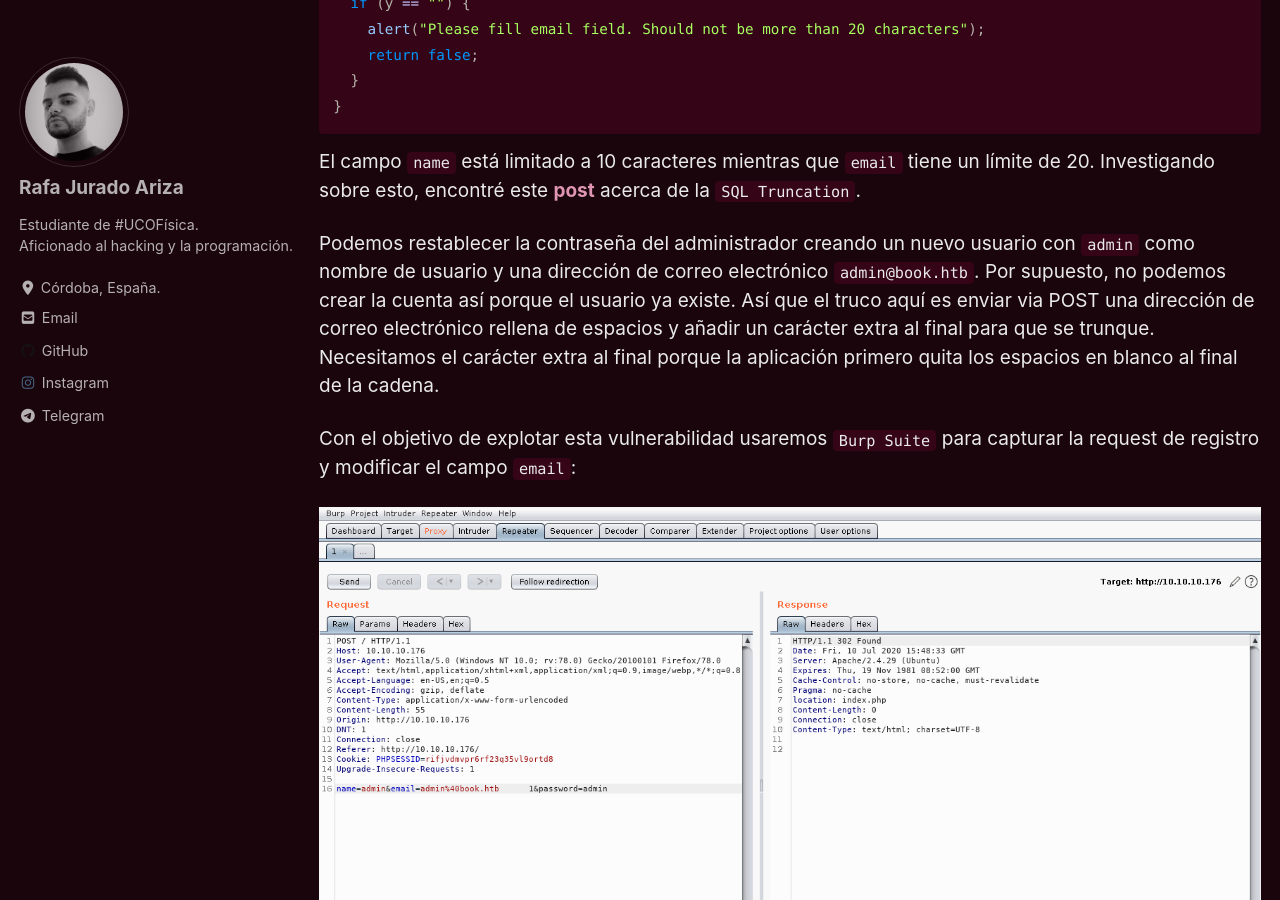
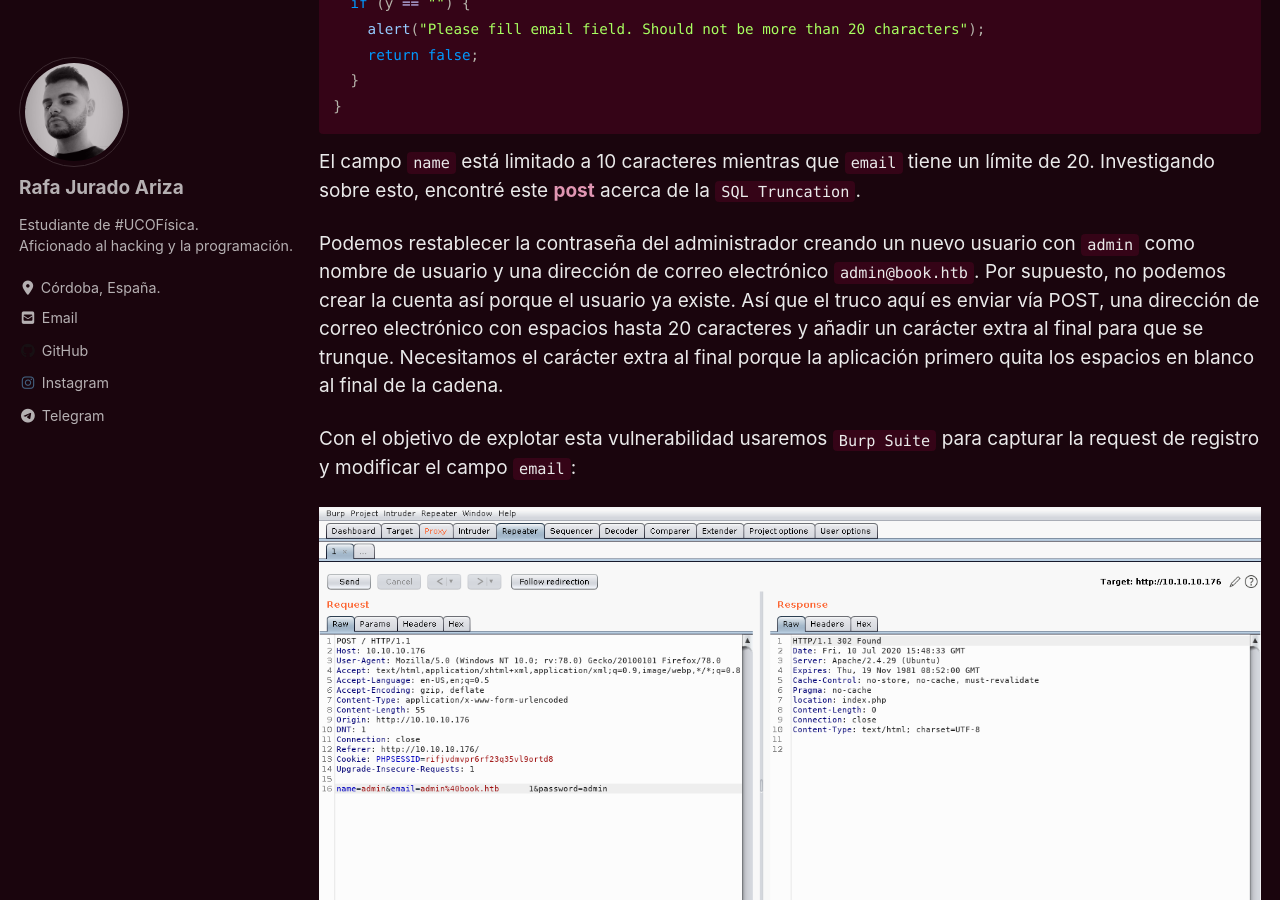
Before and after one commit to rafaariza/rafaariza, a Jekyll site: the page built from _posts/2020-07-11-HTB-Book.md, in a window 1280 px wide and 900 px high, scrolled down 4682 px. Built offline with Jekyll 4.4.1, drawn with Linux system fonts in a browser that asks for light colours; cached includes are drawn as plain includes; nearby versions of some CDN libraries.

Commit message:
Update 2020-07-11-HTB-Book.md

```diff
--- a/_posts/2020-07-11-HTB-Book.md
+++ b/_posts/2020-07-11-HTB-Book.md
@@ -118,7 +118,7 @@ function validateForm() {
 El campo `name` está limitado a 10 caracteres mientras que `email` tiene un límite de 20.
 Investigando sobre esto, encontré este [**post**](https://resources.infosecinstitute.com/sql-truncation-attack/) acerca de la `SQL Truncation`.
 
-Podemos restablecer la contraseña del administrador creando un nuevo usuario con `admin` como nombre de usuario y una dirección de correo electrónico `admin@book.htb`. Por supuesto, no podemos crear la cuenta así porque el usuario ya existe. Así que el truco aquí es enviar via POST una dirección de correo electrónico rellena de espacios y añadir un carácter extra al final para que se trunque.  Necesitamos el carácter extra al final porque la aplicación primero quita los espacios en blanco al final de la cadena.
+Podemos restablecer la contraseña del administrador creando un nuevo usuario con `admin` como nombre de usuario y una dirección de correo electrónico `admin@book.htb`. Por supuesto, no podemos crear la cuenta así porque el usuario ya existe. Así que el truco aquí es enviar vía POST, una dirección de correo electrónico con espacios hasta 20 caracteres y añadir un carácter extra al final para que se trunque.  Necesitamos el carácter extra al final porque la aplicación primero quita los espacios en blanco al final de la cadena.
 
 Con el objetivo de explotar esta vulnerabilidad usaremos `Burp Suite` para capturar la request de registro y modificar el campo `email`:
 
```
